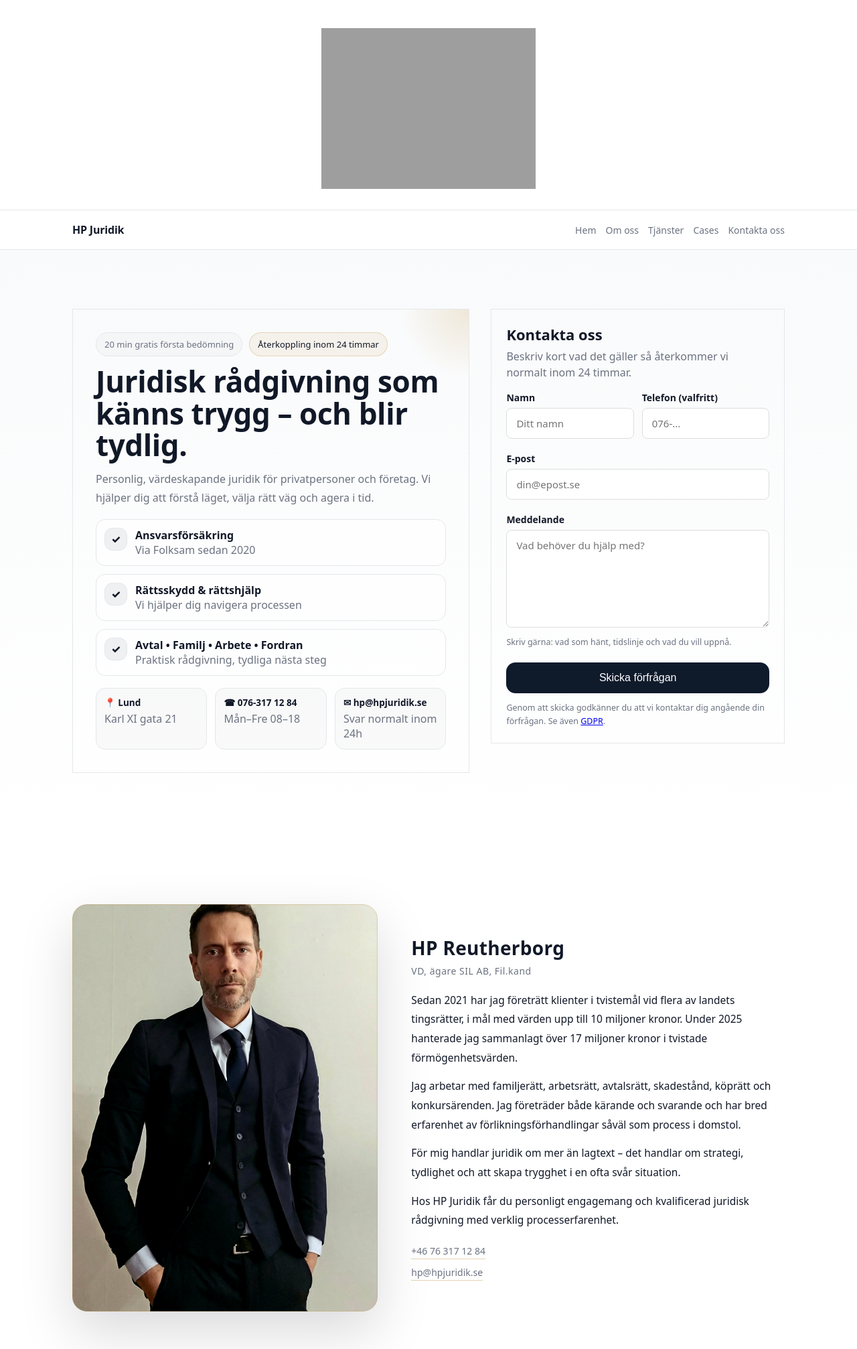
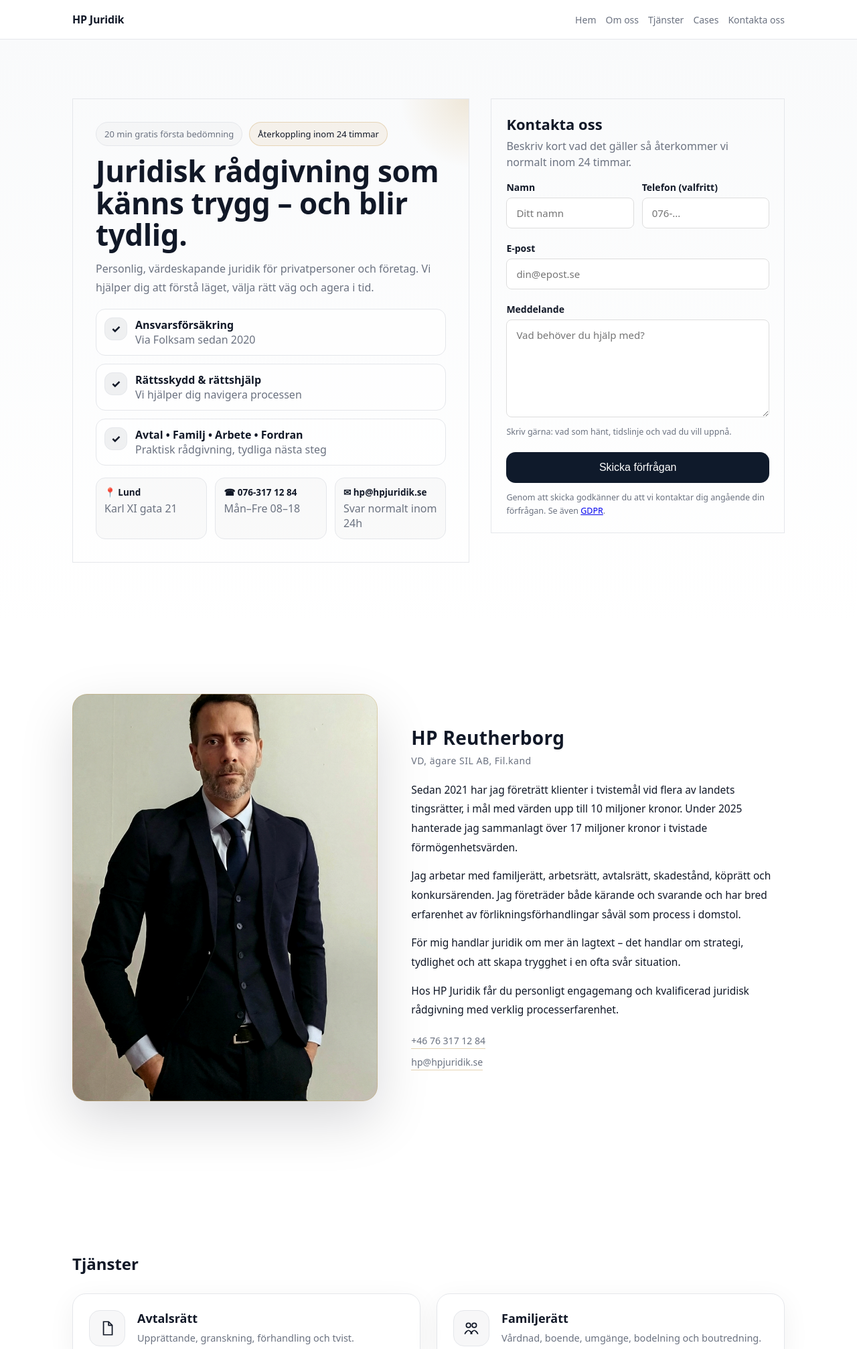
Before and after one commit to optiphyswe-cyber/hpjuridik-web, a FastAPI app: page / in a window 1280 px wide. Shown: the top 2014 px of the page at 67% size. Run offline with FastAPI, Linux system fonts and the light colour scheme; grey boxes are pictures that could not be loaded.

Commit message:
Update base.html

```diff
--- a/app/templates/base.html
+++ b/app/templates/base.html
@@ -1,3 +1,4 @@
+
     <!DOCTYPE html>
     <html lang="sv">
     <head>
@@ -17,8 +18,6 @@
 
       <link rel="stylesheet" href="/static/style.css" />
     </head>
-
-  <body>
 <!-- Cookie banner -->
 <div id="cookieBanner" class="cookie-banner" role="dialog" aria-live="polite" aria-label="Cookie-meddelande">
   <div class="cookie-inner">
@@ -37,20 +36,7 @@
     </div>
   </div>
 </div>
-
-    <!-- LOGGA HÖGST UPP -->
-    <header class="site-header">
-      <div class="container logo-container">
-        <a href="{{ url_for('home') }}" aria-label="Gå till startsidan">
-          <img
-            src="{{ url_for('static', filename='hp-juridik-logo.png') }}"
-            alt="HP Juridik logotyp"
-            class="site-logo"
-          />
-        </a>
-      </div>
-    </header>
-
+    <body>
       {% include "partials/header.html" %}
 
       <main>
```
Lines whose indentation alone changed are shown as unchanged.
